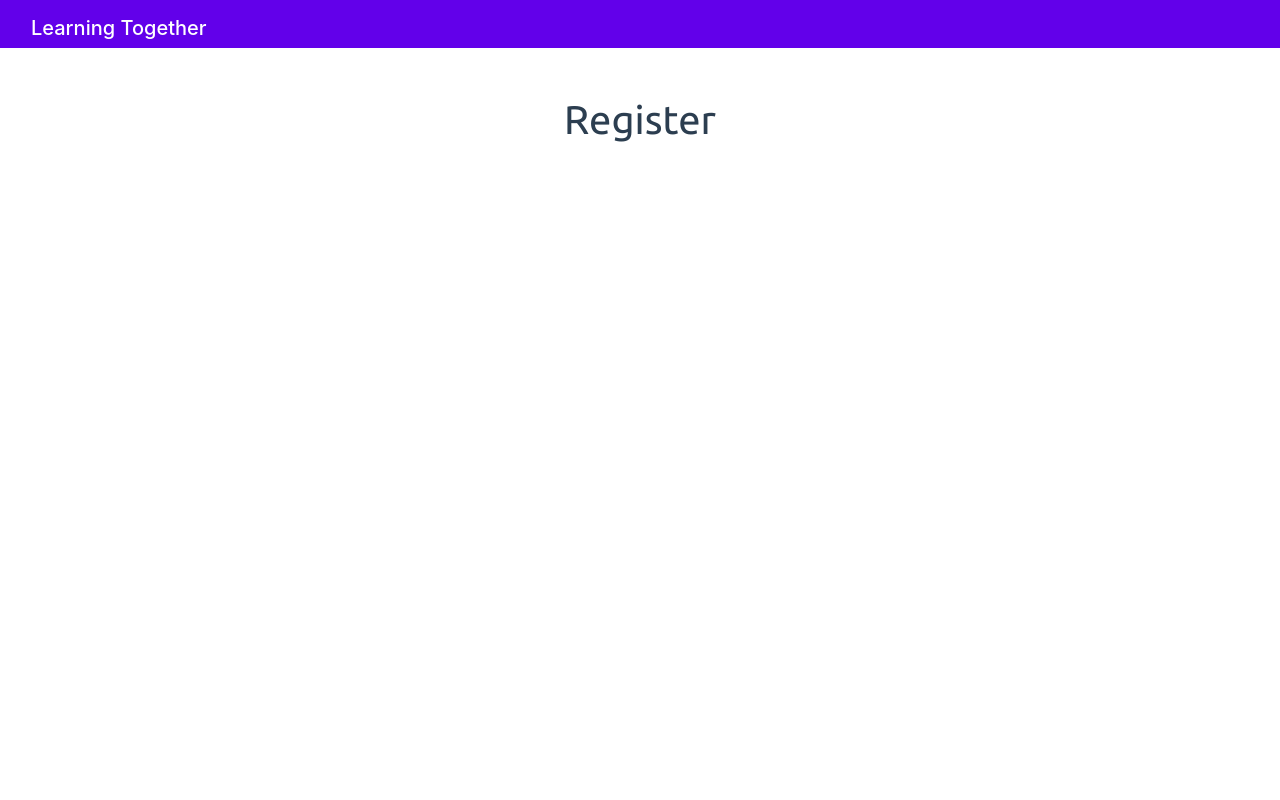
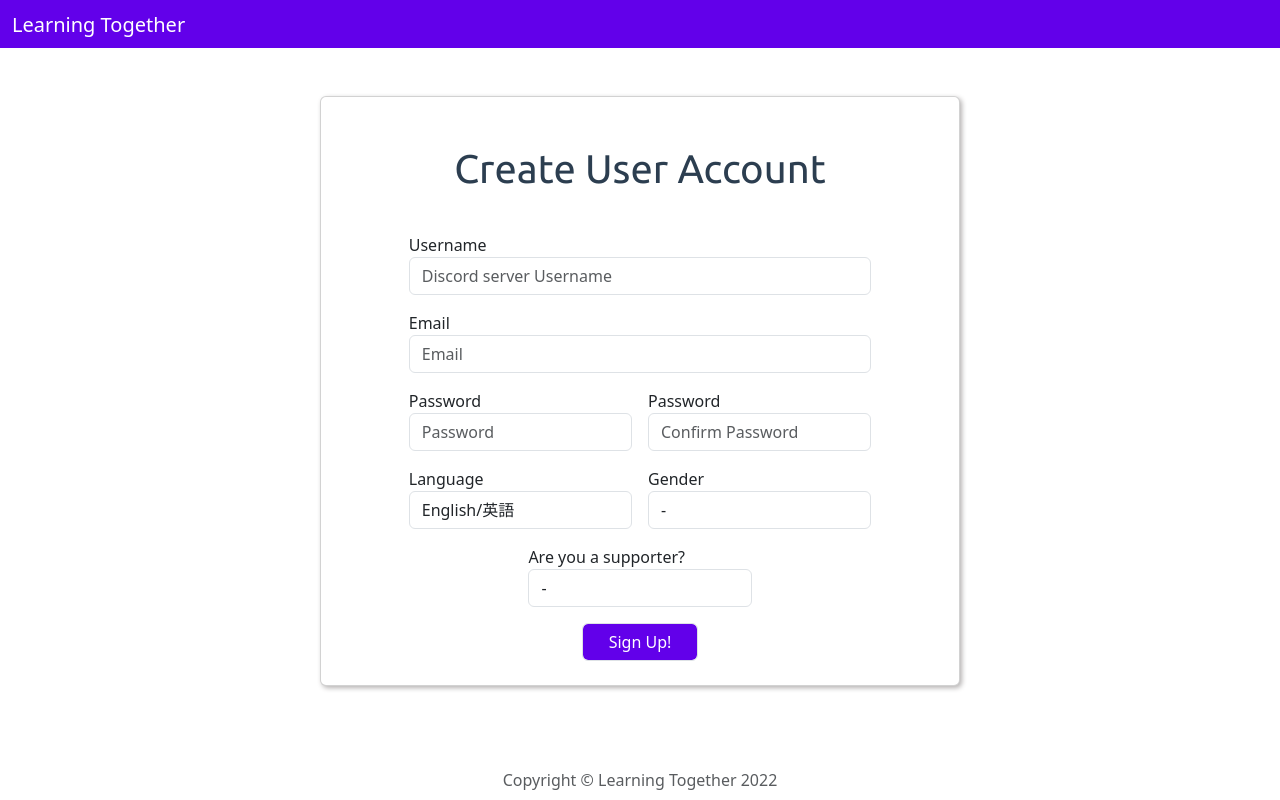
Before and after one commit to cc-learningTogether/learning-together_python, a Flask app: page /register in a window 1280 px wide. Run offline with Flask 2, Linux system fonts and the light colour scheme; some libraries are stand-ins or nearby versions.

Commit message:
create login and register page

```diff
--- a/app.py
+++ b/app.py
@@ -1,25 +1,42 @@
 from flask import Flask, render_template
-from flask_bootstrap import Bootstrap4
+from dotenv import load_dotenv
+from flask_bootstrap import Bootstrap5
+from utils.form import LoginForm, RegisterForm
+from datetime import datetime
 import os
 
+# initialize the env variable
+load_dotenv()
+
 app = Flask(__name__)
-bootstrap = Bootstrap4(app)
+# set Secret key (required from wtForms
+app.config['SECRET_KEY'] = os.getenv('SECRET_KEY')
+# add bootstrap version 5 to the application
+bootstrap = Bootstrap5(app)
 SITE_NAME = "Learning Together"
+
+year = datetime.now().year
 
 
 @app.route('/')
 def home():
-    return render_template('index.html')
+    return render_template('index.html', year=year)
 
 
 @app.route('/register', methods=["GET", "POST"])
 def register():
-    return render_template('register.html', name=SITE_NAME)
+    form = RegisterForm()
+    if form.validate_on_submit():
+        print(form.email.data)
+    return render_template('sign_up.html', name=SITE_NAME, form=form, year=year)
 
 
 @app.route('/login', methods=["GET", "POST"])
 def login():
-    return render_template('login.html', name=SITE_NAME)
+    form = LoginForm()
+    if form.validate_on_submit():
+        print(form.login_email.data)
+    return render_template('sign_in.html', name=SITE_NAME, form=form, year=year)
 
 
 @app.route('/logout', methods=["GET", "POST"])
--- a/requirements.txt
+++ b/requirements.txt
@@ -5,3 +5,6 @@ Jinja2==3.1.2
 MarkupSafe==2.1.1
 Werkzeug==2.2.2
 bootstrap-flask==2.1.0
+flask_wtf==1.0.1
+wtforms==3.0.1
+python-dotenv==0.21.0
--- a/static/vendor/css/styles.css
+++ b/static/vendor/css/styles.css
@@ -1,6 +1,10 @@
+html {
+  height: 100%;
+}
+
 body{
     width: 100%;
-    margin:0px
+    min-height:100%;
 }
 
 h1, h2, h3, p{
@@ -48,3 +52,20 @@ nav{
     background-color: #6200ea;
     height: 3rem;
 }
+
+home-link{
+      text-decoration:none;
+}
+
+/* Form */
+
+#submit_register, #submit_login{
+    color:white;
+    background-color: #6200ea;
+    width:25%;
+}
+
+.form-group{
+    display: flex;
+    justify-content: start;
+}
--- /dev/null
+++ b/templates/footer.html
@@ -0,0 +1,5 @@
+<footer class="text-center fixed-bottom m-2">
+	<span class="text-muted text-capitalize">
+		Copyright &copy; Learning Together {{year}}
+	</span>
+</footer>
--- a/templates/header.html
+++ b/templates/header.html
@@ -1,5 +1,5 @@
 <nav class="navbar text-white">
 	<div class="container-fluid">
-		<span class="navbar-brand mb-0 h1">{{name}}</span>
+		<a class="navbar-brand mb-0 h1 text-white" href="{{url_for('home')}}"> {{name}}</a>
 	</div>
 </nav>
--- a/templates/register.html
+++ b/templates/sign_in.html
@@ -28,8 +28,27 @@
 {% block Header %}
 {% include "header.html"%}
 {% endblock %}
-<div>
-	<h1 class="m-5 text-center text-capitalize"> Register </h1>
+<div class="d-flex flex-column align-items-center mt-5">
+	<div class="card w-50 d-flex flex-column align-items-center shadow">
+		<h1 class="mt-5 text-center text-capitalize"> SignIn </h1>
+		<form class="row g-3 mt-2 mb-4 w-75 d-flex justify-content-center align-items-center" method="post" action="">
+			{{form.hidden_tag()}}
+			<div class="col-12 form-group d-flex flex-column">
+				{{ form.login_email.label }}
+				{{ form.login_email(class_="form-control", size=50) }}
+			</div>
+			<div class="col-12 d-flex flex-column">
+				{{ form.login_password.label }}
+				{{ form.login_password(class_="form-control", size=50) }}
+			</div>
+			<div class="col-12 d-flex align-items-center justify-content-center">
+				{{ form.submit_login(class_= "form-control") }}
+			</div>
+		</form>
+	</div>
 </div>
+{% block Footer %}
+{% include "footer.html" %}
+{% endblock%}
 </body>
 </html>
--- /dev/null
+++ b/templates/sign_up.html
@@ -0,0 +1,75 @@
+<!doctype html>
+<html lang="en">
+<head>
+
+	{% block head %}
+	<!-- Required meta tags -->
+	<meta charset="utf-8">
+	<meta name="viewport" content="width=device-width, initial-scale=1, shrink-to-fit=no">
+
+	{% block styles %}
+	<link rel="preconnect" href="https://fonts.googleapis.com">
+	<link rel="preconnect" href="https://fonts.gstatic.com" crossorigin>
+	<!-- Google Fonts -->
+	<link
+			href="https://fonts.googleapis.com/css2?family=Montserrat:wght@300;400;900&family=Ubuntu:wght@300;400;700&display=swap"
+			rel="stylesheet">
+	<!-- Font Awesome -->
+	<script defer src="https://use.fontawesome.com/releases/v5.0.7/js/all.js"></script>
+	<!-- Bootstrap CSS -->
+	{{ bootstrap.load_css() }}
+	<link rel="stylesheet" href="{{ url_for('static', filename='vendor/css/styles.css') }}" type="text/css">
+	{% endblock %}
+
+	<title>Login</title>
+	{% endblock %}
+</head>
+<body>
+{% block Header %}
+{% include "header.html"%}
+{% endblock %}
+<div class="d-flex flex-column align-items-center mt-5">
+	<div class="card w-50 d-flex flex-column align-items-center shadow">
+		<h1 class="mt-5 text-center text-capitalize"> Create user account </h1>
+		<form class="row g-3 mt-3 mb-4 w-75 d-flex justify-content-center align-items-center" method="post" action="">
+			{{form.hidden_tag()}}
+			<div class="col-12 form-group d-flex flex-column">
+				{{ form.username.label }}
+				{{ form.username(class_="form-control", ) }}
+			</div>
+			<div class="col-12 form-group d-flex flex-column">
+				{{ form.email.label }}
+				{{ form.email(class_="form-control", size=50) }}
+			</div>
+			<div class="col-md-6 d-flex flex-column">
+				{{ form.password.label }}
+				{{ form.password(class_="form-control", size=50) }}
+			</div>
+			<div class="col-md-6 d-flex flex-column">
+				{{ form.confirm_password.label }}
+				{{ form.confirm_password(class_="form-control", size=50) }}
+			</div>
+			<div class="col-md-6 d-flex flex-column">
+				{{ form.language.label }}
+				{{ form.language(class_="form-control") }}
+			</div>
+			<div class="col-md-6 d-flex flex-column">
+				{{ form.gender.label }}
+				{{ form.gender(class_="form-control") }}
+			</div>
+			<div class="col-md-6">
+				{{ form.is_supporter.label }}
+				{{ form.is_supporter(class_="form-control") }}
+			</div>
+			<div class="col-12 d-flex align-items-center justify-content-center">
+				{{ form.submit_register(class_= "form-control") }}
+			</div>
+		</form>
+	</div>
+</div>
+{% block Footer %}
+{% include "footer.html" %}
+{% endblock%}
+
+</body>
+</html>
--- /dev/null
+++ b/utils/form.py
@@ -0,0 +1,25 @@
+from flask_wtf import FlaskForm
+from wtforms import StringField, SubmitField, PasswordField, SelectField, EmailField, BooleanField
+from wtforms.validators import DataRequired
+
+
+# Register Form
+class RegisterForm(FlaskForm):
+    username = StringField("Username", validators=[DataRequired()],
+                           render_kw={"placeholder": "Discord server Username"})
+    email = EmailField("Email", validators=[DataRequired()], render_kw={"placeholder": "Email"})
+    password = PasswordField('Password', validators=[DataRequired()], render_kw={"placeholder": "Password"})
+    confirm_password = PasswordField('Password', validators=[DataRequired()],
+                                     render_kw={"placeholder": "Confirm Password"})
+    language = SelectField("Language", choices=["English/英語", "Japanese/日本語"], validators=[DataRequired()])
+    gender = SelectField("Gender", choices=["-", "Male/男", "Female/女"])
+    is_supporter = SelectField("Are you a supporter?", choices=["-", "No/いいえ", "Yes/はい"])
+    submit_register = SubmitField("Sign Up!")
+
+
+# Login form
+
+class LoginForm(FlaskForm):
+    login_email = StringField("Email", validators=[DataRequired()], render_kw={"placeholder": "Email"})
+    login_password = PasswordField("Password", validators=[DataRequired()], render_kw={"placeholder": "Password"})
+    submit_login = SubmitField("Sign In")
```
Also changed, not shown: templates/index.html (+6 -3 lines), templates/login.html (deleted, +0 -36 lines), 1 other file.
